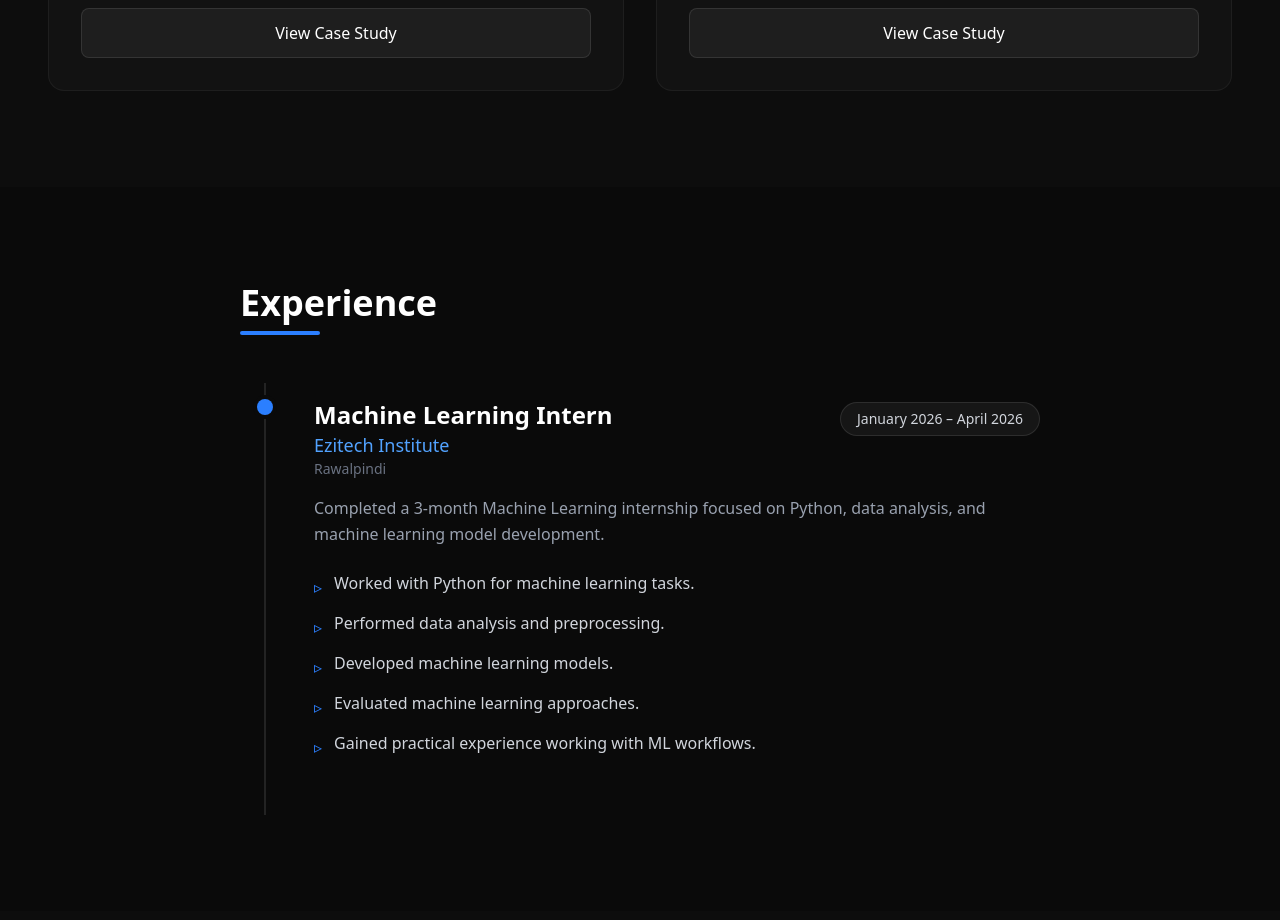
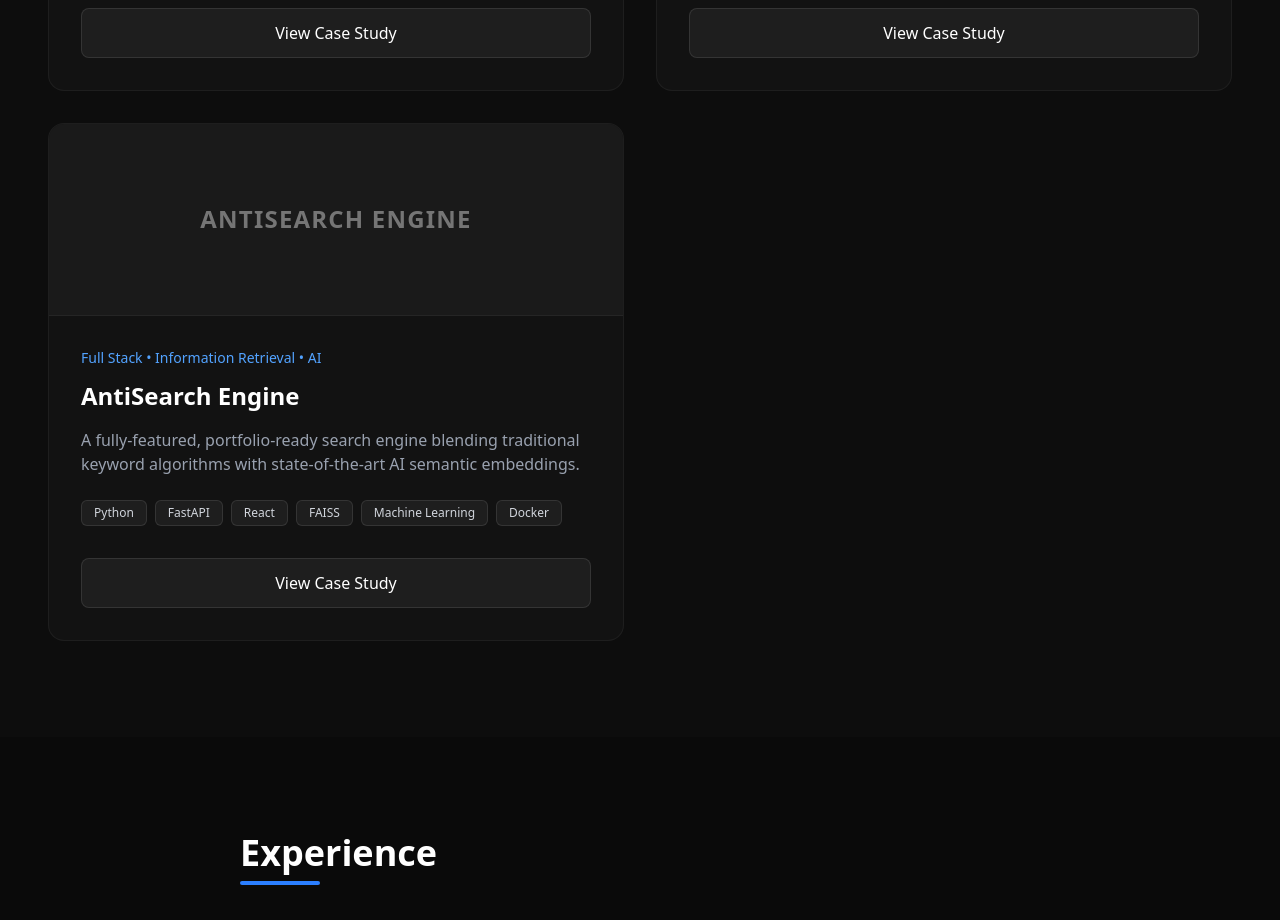
Before and after one commit to saudurrahman-me/PORTFOLIO, a Next.js app: page / in a window 1280 px wide. Shown: the part 3440-4360 px from the top of the page. Built offline with nearby package versions, Linux system fonts and the light colour scheme.

Commit message:
feat: Add AntiSearch Engine project

```diff
--- a/src/data/projects.ts
+++ b/src/data/projects.ts
@@ -58,5 +58,20 @@ export const projects = [
     outcome: "Created a reusable template for baseline binary classification and established a strong understanding of model evaluation metrics.",
     github: "",
     demo: ""
+  },
+  {
+    id: "anti-search-engine",
+    title: "AntiSearch Engine",
+    category: "Full Stack • Information Retrieval • AI",
+    description: "A fully-featured, portfolio-ready search engine blending traditional keyword algorithms with state-of-the-art AI semantic embeddings.",
+    technologies: ["Python", "FastAPI", "React", "FAISS", "Machine Learning", "Docker"],
+    image: null,
+    problem: "Traditional keyword search struggles with conceptual queries, while purely semantic search can miss exact keyword matches. A robust search engine needs both.",
+    solution: "Built a Hybrid Search pipeline combining BM25, Semantic Context matching (SentenceTransformers/FAISS), and PageRank using Reciprocal Rank Fusion (RRF). Included an asynchronous web crawler to index data.",
+    role: "Developed the entire pipeline from the web crawler to the FastAPI backend and the React frontend. Implemented the hybrid search algorithms and vector indexing.",
+    challenges: "Optimizing vector dot-product similarity lookups for sub-50ms response times and seamlessly fusing scores from drastically different algorithms.",
+    outcome: "Created a lightning-fast hybrid search engine whose semantic pipeline outperforms standard exact-keyword lookups on conceptual searches.",
+    github: "",
+    demo: ""
   }
 ];
```
